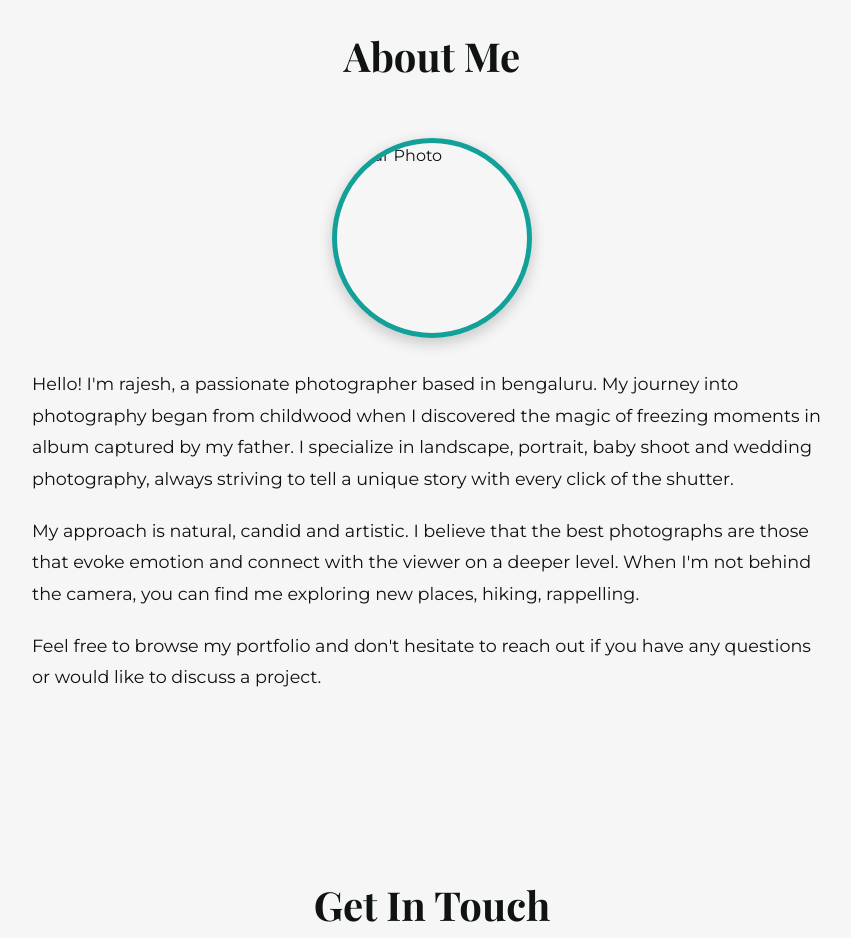
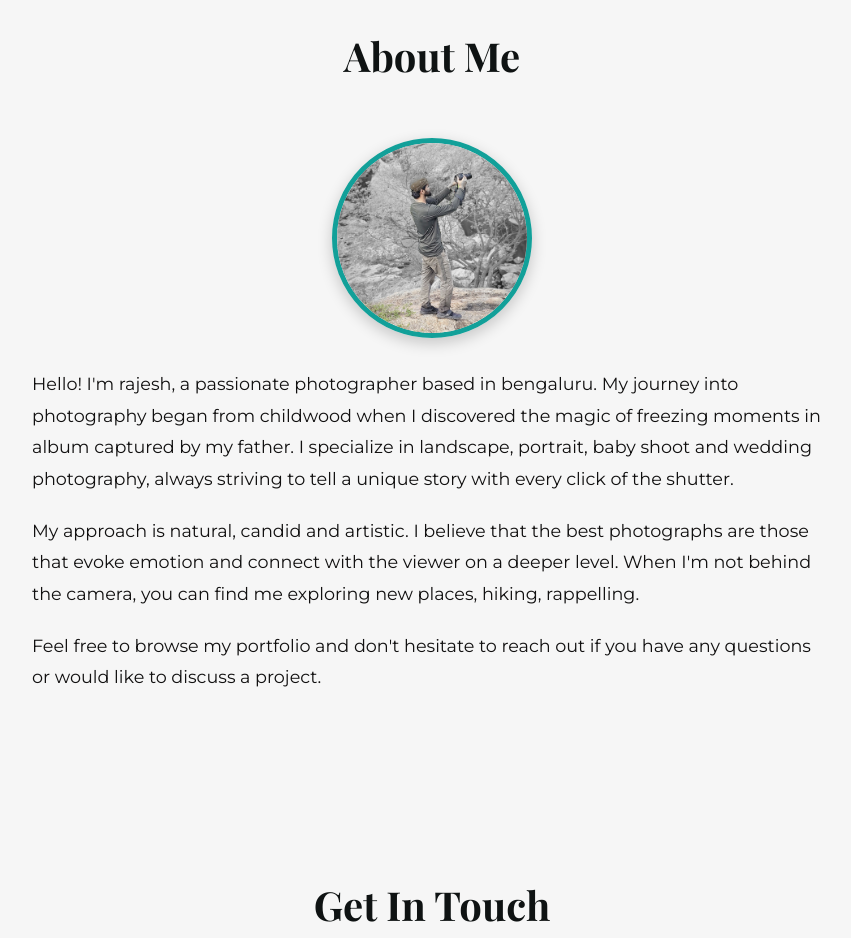
Before and after one commit to renieshr/renieshr.github.io, a plain HTML site: page index.html in a window 1280 px wide. Shown: the part 1760-2698 px from the top of the page, without its empty margins (208-1059 px from the left). Drawn offline with nearby package versions, Linux system fonts and the light colour scheme.

Commit message:
Update index.html

```diff
--- a/index.html
+++ b/index.html
@@ -91,7 +91,7 @@
         <section id="about" class="about-me">
             <h2>About Me</h2>
             <div class="about-content">
-                <img src="images/yourphoto.jpeg" alt="Your Photo" class="profile-photo">
+                <img src="https://raw.githubusercontent.com/renieshr/renieshr.github.io/refs/heads/main/yourphoto.jpeg" class="profile-photo">
                 <p>Hello! I'm rajesh, a passionate photographer based in bengaluru. My journey into photography began from childwood when I discovered the magic of freezing moments in album captured by my father. I specialize in landscape, portrait, baby shoot and wedding photography, always striving to tell a unique story with every click of the shutter.</p>
                 <p>My approach is natural, candid and artistic. I believe that the best photographs are those that evoke emotion and connect with the viewer on a deeper level. When I'm not behind the camera, you can find me exploring new places, hiking, rappelling.</p>
                 <p>Feel free to browse my portfolio and don't hesitate to reach out if you have any questions or would like to discuss a project.</p>
```
